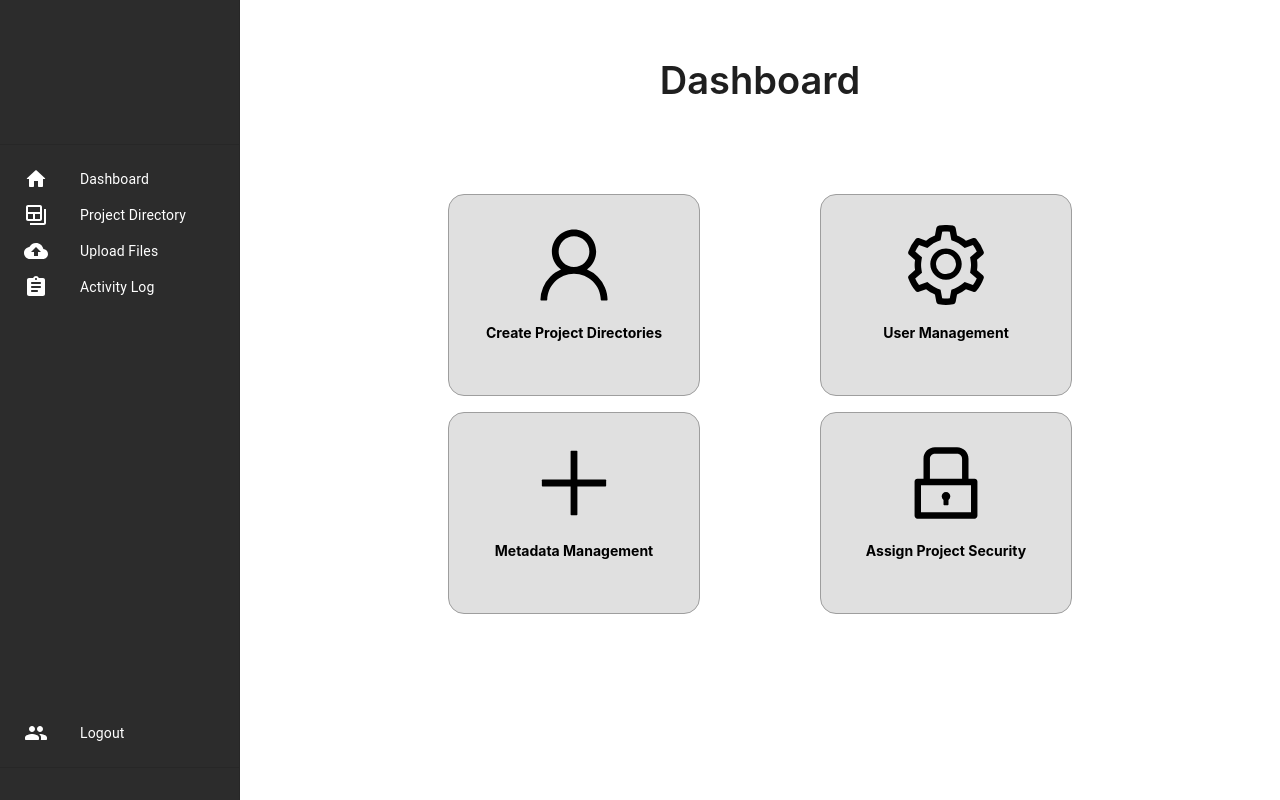
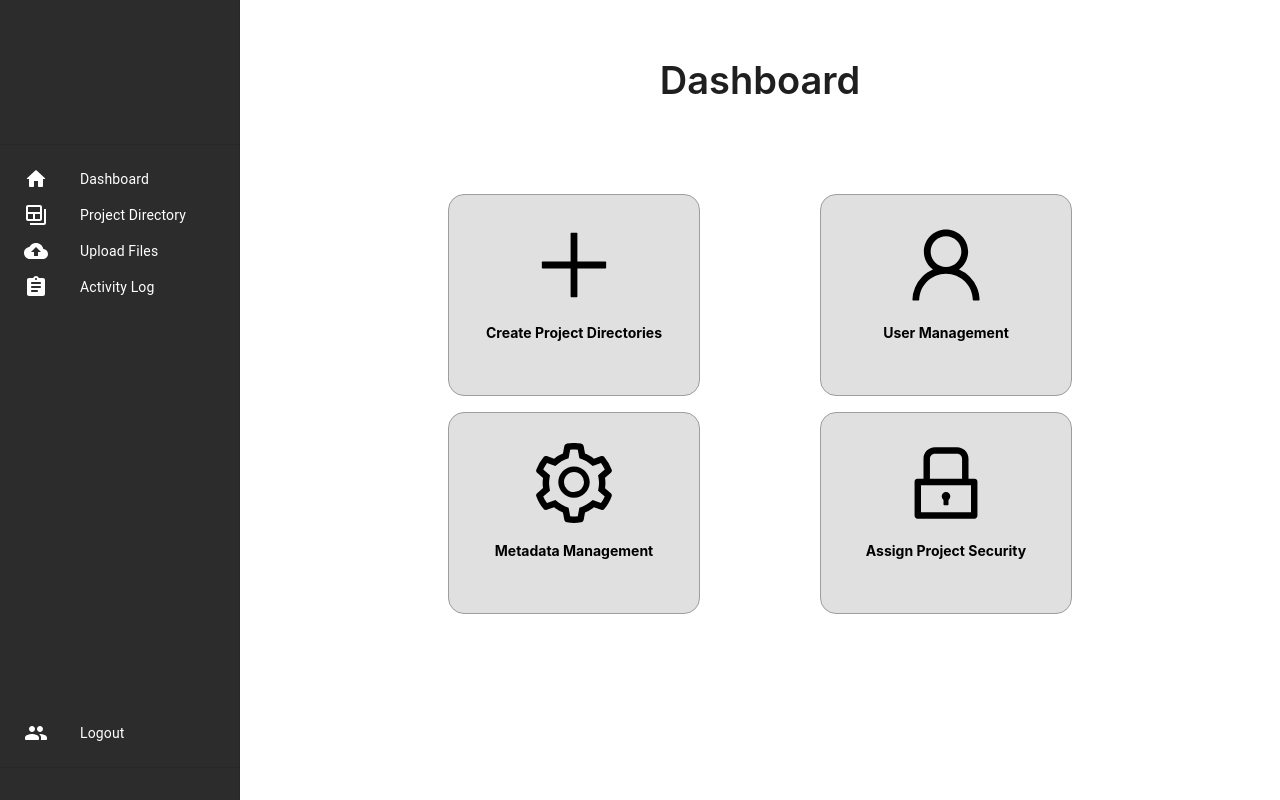
Before and after one commit to Sneaky-Breeky/Team-6-AE, a React (Create React App) app in the folder src/frontend/: page /admin/dashboard in a window 1280 px wide. Built offline with nearby package versions, Linux system fonts and the light colour scheme; sample sign-in values are in the browser's storage.

Commit message:
mapped admin dashboard, got rid of compile issue in stubs

```diff
--- a/src/frontend/src/pages/admin/AdminDashboard.js
+++ b/src/frontend/src/pages/admin/AdminDashboard.js
@@ -1,10 +1,16 @@
 import React, { useState } from 'react';
 import Box from '@mui/material/Box';
-import { Input, Button, Typography, Card, Row, Col } from 'antd';
+import { Input, Button, Typography, Row, Col } from 'antd';
 import { PlusOutlined, UserOutlined, SettingOutlined, LockOutlined } from '@ant-design/icons';
 
 const { Title } = Typography;
-const { Meta } = Card;
+
+const pages = [
+  {title: 'Create Project Directories', icon: PlusOutlined, url: '/admin/projectDirectory' },
+  {title: 'User Management', icon: UserOutlined, url: '/admin/userManagement' },
+  {title: 'Metadata Management', icon: SettingOutlined, url: '/admin/metadataManagement' },
+  {title: 'Assign Project Security', icon: LockOutlined, url: '/admin/projectSecurity' }
+]
 
 export default function AdminDashboard() {
   return (
@@ -40,9 +46,10 @@ export default function AdminDashboard() {
 >
 
       <Row gutter={[16, 16]} justify="center">
-        <Col span={12} align="center">
+        {pages.map((page) => (
+          <Col span={12} align="center">
           <Box
-          onClick={() => alert(`Redirecting to "Create Project Directories"`)}
+          onClick={() => alert(`Redirecting to "${page.url}"`)}
           sx={{
             textAlign: 'center',
             width: 250,
@@ -54,68 +61,11 @@ export default function AdminDashboard() {
             '&:hover': { boxShadow: 3},
             }}
           >
-            <UserOutlined style={{ marginTop: '30px', fontSize: '80px'}}/>
-            <h4>Create Project Directories</h4>
+            <page.icon style={{ marginTop: '30px', fontSize: '80px'}}/>
+            <h4>{page.title}</h4>
           </Box>
         </Col>
-
-        <Col span={12} align="center">
-          <Box
-          onClick={() => alert(`Redirecting to "User Management"`)}
-          sx={{
-            textAlign: 'center',
-            width: 250,
-            height: 200,
-            backgroundColor: 'grey.300',
-            border: 1,
-            borderColor: 'grey.500',
-            borderRadius: '16px',
-            '&:hover': { boxShadow: 3},
-            }}
-          >
-            <SettingOutlined style={{ marginTop: '30px', fontSize: '80px'}}/>
-            <h4>User Management</h4>
-          </Box>
-        </Col>
-
-        <Col span={12} align="center">
-          <Box
-          onClick={() => alert(`Redirecting to "Metadata Management"`)}
-          sx={{
-            textAlign: 'center',
-            width: 250,
-            height: 200,
-            backgroundColor: 'grey.300',
-            border: 1,
-            borderColor: 'grey.500',
-            borderRadius: '16px',
-            '&:hover': { boxShadow: 3},
-            }}
-          >
-            <PlusOutlined style={{ marginTop: '30px', fontSize: '80px'}}/>
-            <h4>Metadata Management</h4>
-          </Box>
-        </Col>
-
-        <Col span={12} align="center">
-          <Box
-          onClick={() => alert(`Redirecting to "Assign Project Security"`)}
-          sx={{
-            textAlign: 'center',
-            width: 250,
-            height: 200,
-            backgroundColor: 'grey.300',
-            border: 1,
-            borderColor: 'grey.500',
-            borderRadius: '16px',
-            '&:hover': { boxShadow: 3},
-            }}
-          >
-            <LockOutlined style={{ marginTop: '30px', fontSize: '80px'}}/>
-            <h4>Assign Project Security</h4>
-          </Box>
-        </Col>
-
+        ))}
       </Row>
     </Box>
   </Box>
--- a/src/frontend/src/pages/admin/AdminMetadataManage.js
+++ b/src/frontend/src/pages/admin/AdminMetadataManage.js
@@ -47,12 +47,6 @@ export default function AdminMetadataManage() {
             <th style={{height: '50px', textAlign: 'left', borderBottom:'1px solid black'}} >Timestamp</th>
             <th style={{height: '50px', textAlign: 'left', borderBottom:'1px solid black'}} >Activities</th>
         </tr>
-            {logs.map((log) => (
-                <tr>
-                    <td style={{width: '40%', textAlign: 'left', borderBottom:'1px solid black'}} >{logTime(log.time)}</td>
-                    <td style={{width: '60%', textAlign: 'left', borderBottom:'1px solid black'}} >{log.action}</td>
-                </tr>
-            ))}
     </table>
 
 </Box>
--- a/src/frontend/src/pages/admin/AdminUserManage.js
+++ b/src/frontend/src/pages/admin/AdminUserManage.js
@@ -47,12 +47,6 @@ export default function AdminUserManage() {
             <th style={{height: '50px', textAlign: 'left', borderBottom:'1px solid black'}} >Timestamp</th>
             <th style={{height: '50px', textAlign: 'left', borderBottom:'1px solid black'}} >Activities</th>
         </tr>
-            {logs.map((log) => (
-                <tr>
-                    <td style={{width: '40%', textAlign: 'left', borderBottom:'1px solid black'}} >{logTime(log.time)}</td>
-                    <td style={{width: '60%', textAlign: 'left', borderBottom:'1px solid black'}} >{log.action}</td>
-                </tr>
-            ))}
     </table>
 
 </Box>
```
